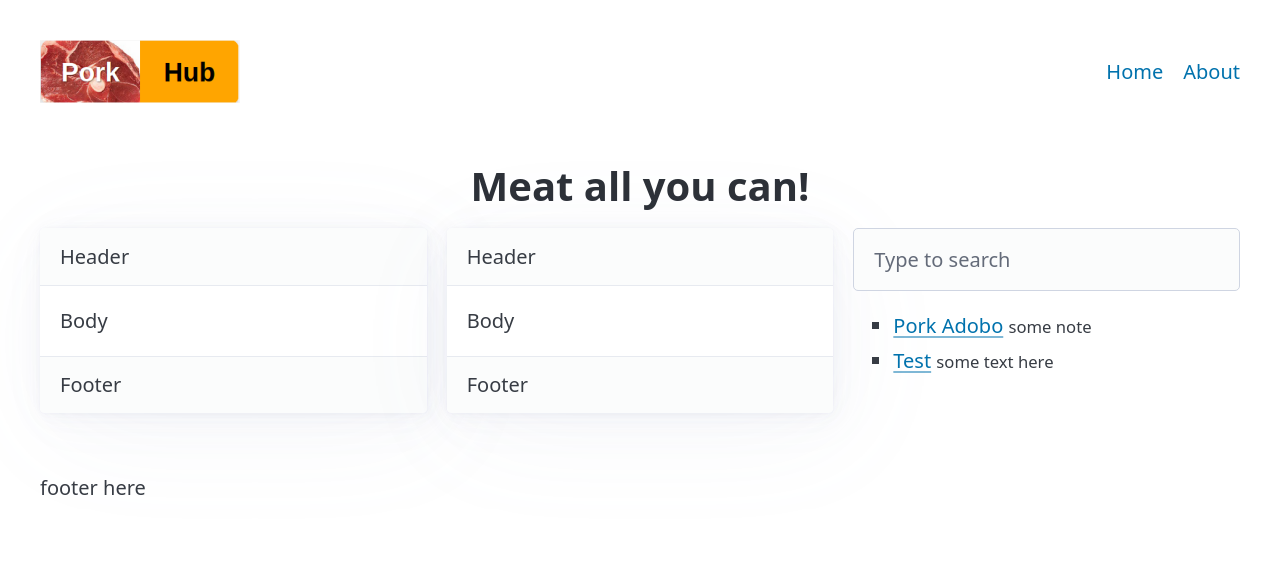
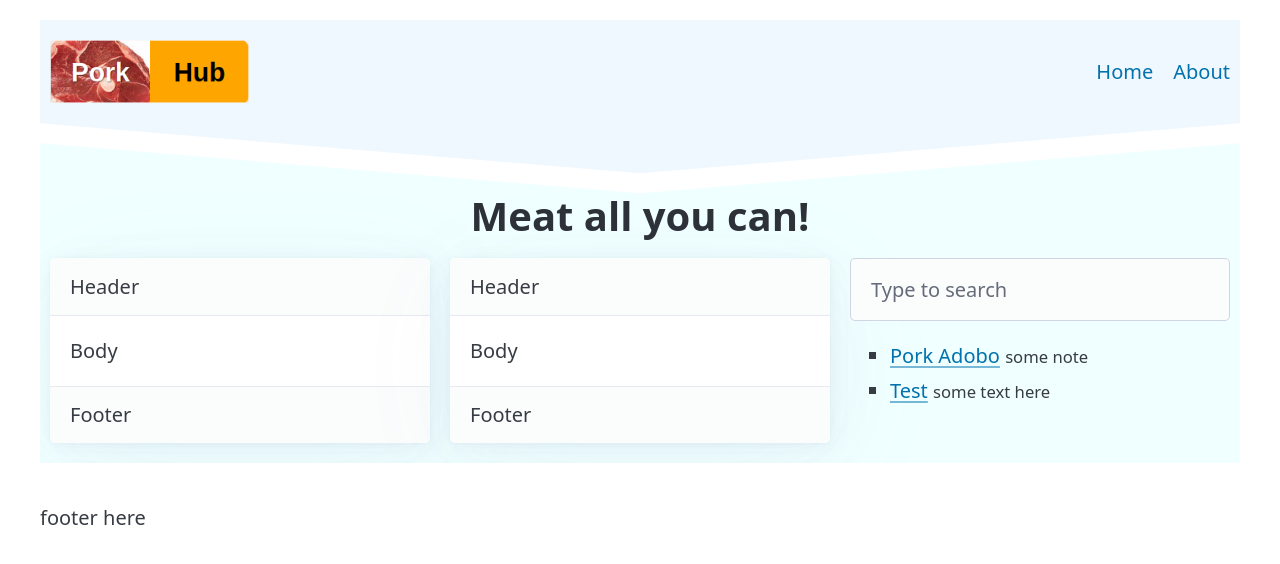
Before and after one commit to dvbondoy/porkhub-recipes, a plain HTML site: page index.html in a window 1280 px wide. Drawn offline with nearby package versions, Linux system fonts and the light colour scheme.

Commit message:
added some temporary colors

```diff
--- a/css/styles.css
+++ b/css/styles.css
@@ -6,3 +6,27 @@
 .header-text {
     text-align: center;
 }
+
+.box {
+--mask:
+    radial-gradient(34.99px at 50% calc(100% - 48px),#000 99%,#0000 101%) calc(50% - 60px) 0/120px 100%,
+    radial-gradient(34.99px at 50% calc(100% + 18px),#0000 99%,#000 101%) 50% calc(100% - 30px)/120px 100% repeat-x;
+-webkit-mask: var(--mask);
+        mask: var(--mask);
+}
+
+.top {
+    clip-path: polygon(0 0,100% 0,100% calc(100% - 50px),50% 100%,0 calc(100% - 50px));
+    background-color: aliceblue;
+    padding-bottom: 50px;
+    padding-left: 10px;
+    padding-right: 10px;
+  }
+.bottom {
+clip-path: polygon(0 0,50% 50px,100% 0,100% 100%,0 100%);
+margin-top: -70px;
+background-color: azure;
+padding-top: 50px;
+padding-left: 10px;
+padding-right: 10px;
+}
--- a/index.html
+++ b/index.html
@@ -13,6 +13,8 @@
 
 <body>
     <header class="container">
+        <div class="top">
+
             <nav>
                 <ul>
                     <li>
@@ -30,8 +32,10 @@
                     </li>
                 </ul>
             </nav>
+        </div>
     </header>
     <main class="container">
+        <div class="bottom">
 
             <h1 class="header-text">Meat all you can!</h1>
             <div class="grid">
@@ -60,6 +64,8 @@
                     </ul>
                 </div>
             </div>
+        </div>
+
     </main>
     <footer class="container">
         footer here
```
Lines whose indentation alone changed are shown as unchanged.
